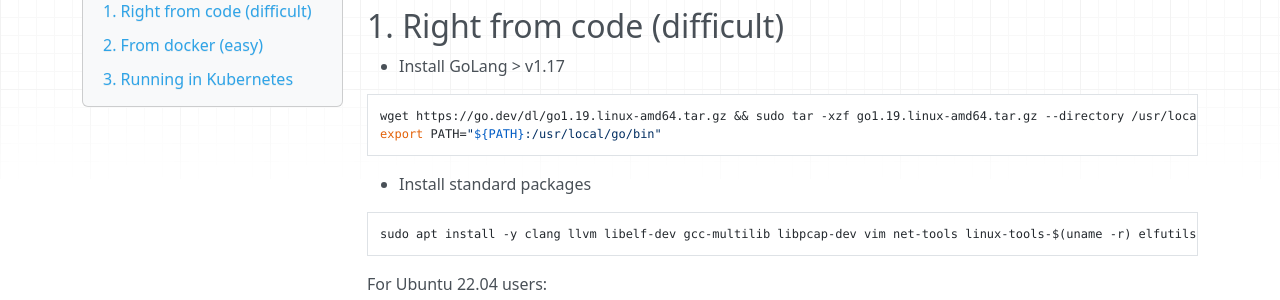
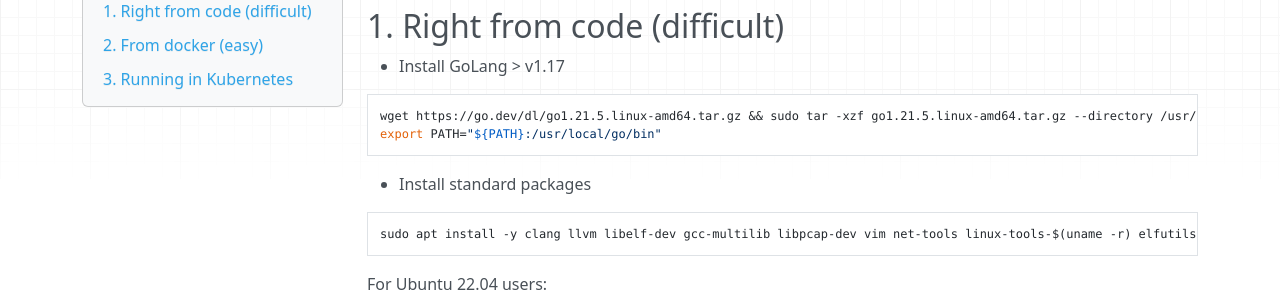
Before and after one commit to loxilb-io/loxilbdocs, an MkDocs documentation site: the page built from docs/run.md, in a window 1280 px wide and 900 px high. Shown: the part 127-427 px from the top of the window. Built offline with MkDocs 1.6.1, drawn with Linux system fonts in a browser that asks for light colours; nearby versions of some CDN libraries.

Commit message:
Use go1.21+ to build

````diff
--- a/docs/run.md
+++ b/docs/run.md
@@ -5,7 +5,7 @@
 * Install GoLang > v1.17
 
 ```
-wget https://go.dev/dl/go1.19.linux-amd64.tar.gz && sudo tar -xzf go1.19.linux-amd64.tar.gz --directory /usr/local/
+wget https://go.dev/dl/go1.21.5.linux-amd64.tar.gz && sudo tar -xzf go1.21.5.linux-amd64.tar.gz --directory /usr/local/
 export PATH="${PATH}:/usr/local/go/bin"
 ```
 
````
